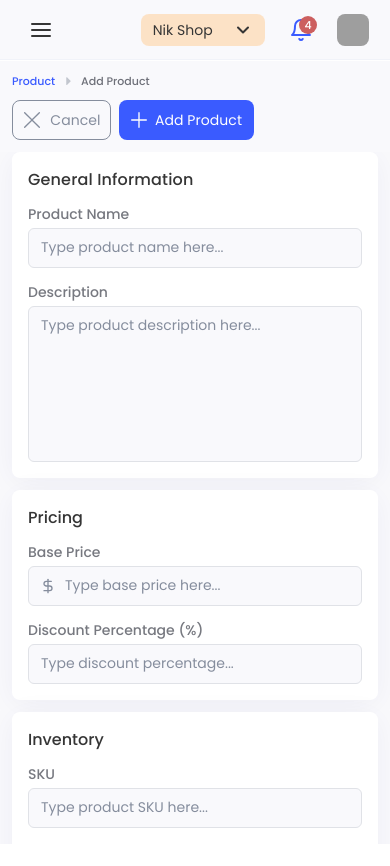
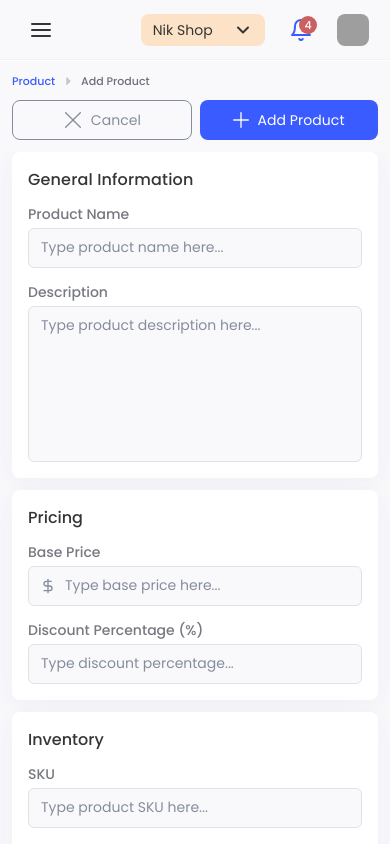
Before and after one commit to SabolSocare/e-commerce-management, a React (Vite) app: page /products/add in a window 390 px wide. Shown: the top 866 px of the page. Built offline with nearby package versions, Linux system fonts and the light colour scheme; no server answers; grey boxes are pictures that could not be loaded.

Commit message:
Make form buttons responsive: 50/50 on mobile, fixed width on desktop

```diff
--- a/src/pages/ProductForm.jsx
+++ b/src/pages/ProductForm.jsx
@@ -156,7 +156,7 @@ export default function ProductForm() {
               type="button"
               onClick={handleCancel}
               disabled={mutation.isPending}
-              className="flex items-center justify-center gap-2 w-[99px] h-10 border border-[#858D9D] rounded-lg hover:bg-gray-50 transition-colors disabled:opacity-50"
+              className="flex items-center justify-center gap-2 flex-1 sm:flex-none sm:w-[99px] h-10 border border-[#858D9D] rounded-lg hover:bg-gray-50 transition-colors disabled:opacity-50"
             >
               <svg width="20" height="20" viewBox="0 0 20 20" fill="none" xmlns="http://www.w3.org/2000/svg">
                 <g clipPath="url(#clip0_16_4738)">
@@ -176,7 +176,7 @@ export default function ProductForm() {
               type="submit"
               form="product-form"
               disabled={mutation.isPending}
-              className="flex items-center justify-center gap-2 w-[135px] h-10 bg-[#3A5BFF] rounded-lg hover:bg-blue-700 transition-colors disabled:opacity-50"
+              className="flex items-center justify-center gap-2 flex-1 sm:flex-none sm:w-[135px] h-10 bg-[#3A5BFF] rounded-lg hover:bg-blue-700 transition-colors disabled:opacity-50"
             >
               {isEditMode ? (
                 <svg width="20" height="20" viewBox="0 0 20 20" fill="none" xmlns="http://www.w3.org/2000/svg">
```
